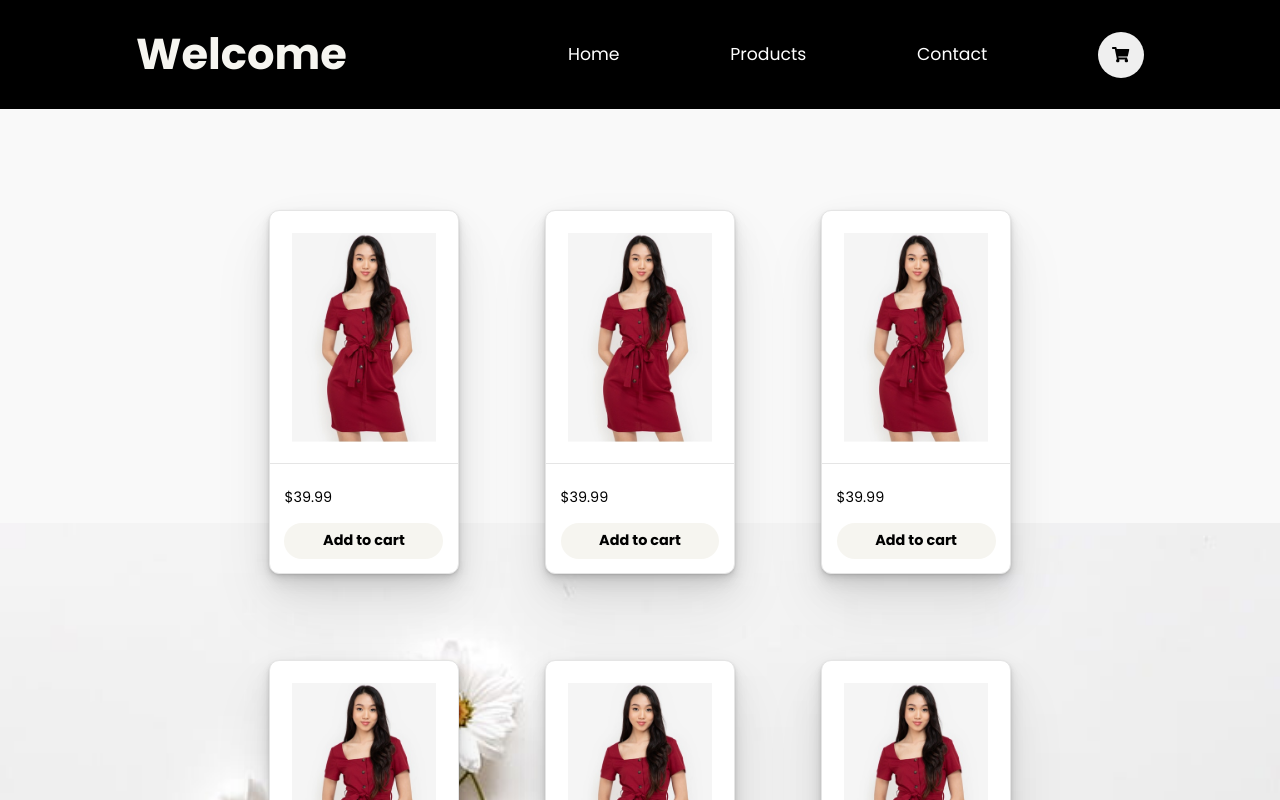
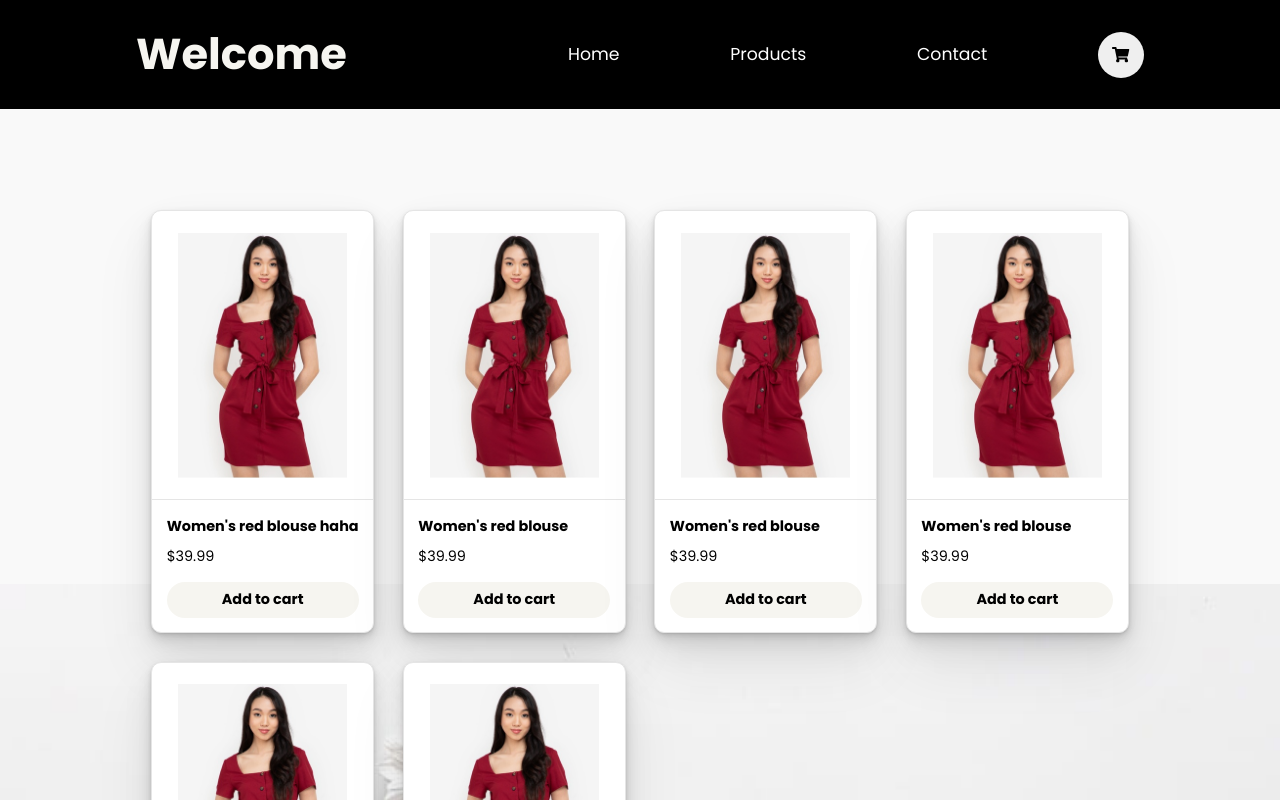
Before and after one commit to 4ndrelim/TOP_JS, a React (Create React App) app in the folder shopping-cart/: page /products in a window 1280 px wide. Shown: the top 800 px of the page. Built offline with nearby package versions, Linux system fonts and the light colour scheme; no server answers.

Commit message:
Fix minor styles

```diff
--- a/shopping-cart/src/components/pages/Products/ProductCard.js
+++ b/shopping-cart/src/components/pages/Products/ProductCard.js
@@ -37,7 +37,7 @@ const Image = styled.img`
 `;
 
 const ImageContainer = styled.div`
-  height: 35rem;
+  height: 40rem;
   padding: 3rem;
   margin: 0 auto;
 `;
--- a/shopping-cart/src/components/pages/Products/Products.js
+++ b/shopping-cart/src/components/pages/Products/Products.js
@@ -27,7 +27,7 @@ function Products() {
     <ProductCard
       key={uuidv4()}
       image={product.image}
-      name={product.title}
+      name={product.name}
       price={product.price}
     />
   ));
@@ -41,8 +41,8 @@ function Products() {
 
 const ProductsWrapper = styled.div`
   display: grid;
-  grid-template-columns: repeat(3, 1fr);
-  gap: 12rem;
+  grid-template-columns: repeat(4, 1fr);
+  gap: 4rem;
   margin-top: 8rem;
   margin-bottom: 13.2rem;
   @media (max-width: 1000px) {
```
